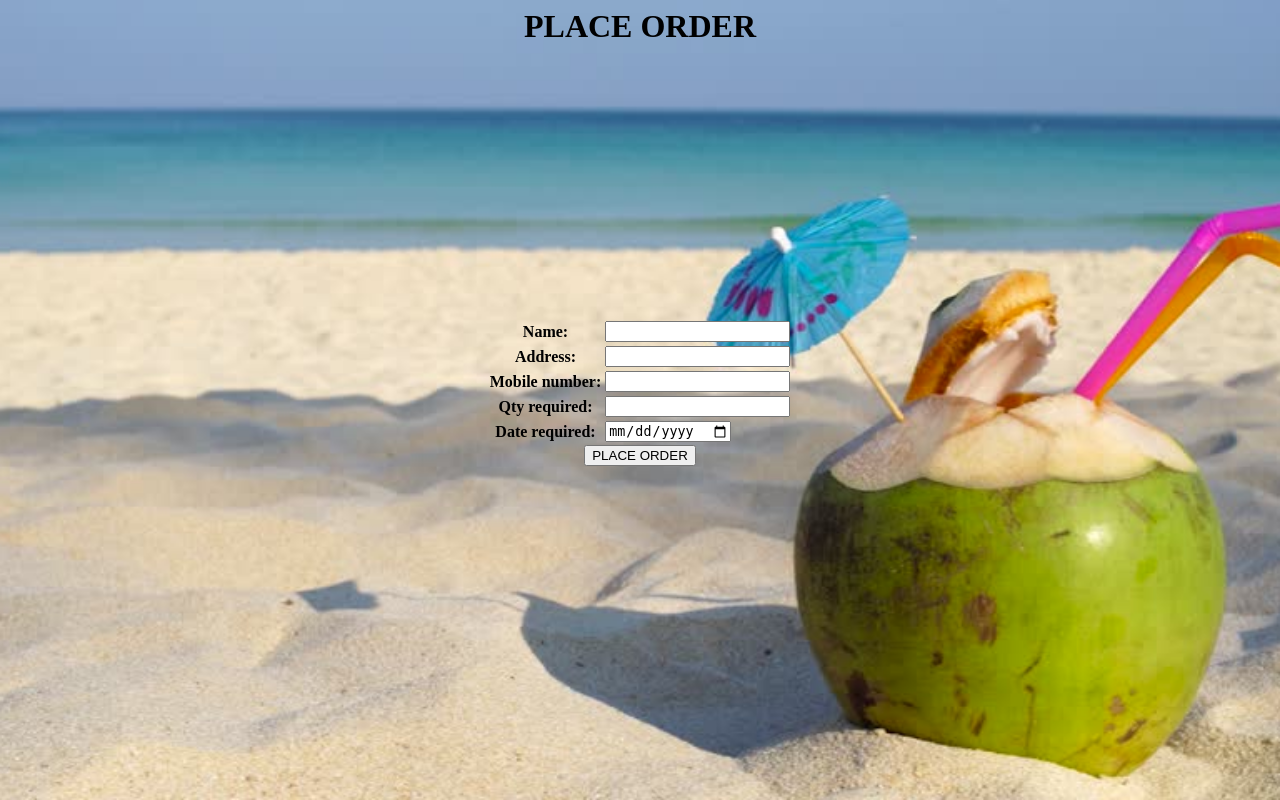
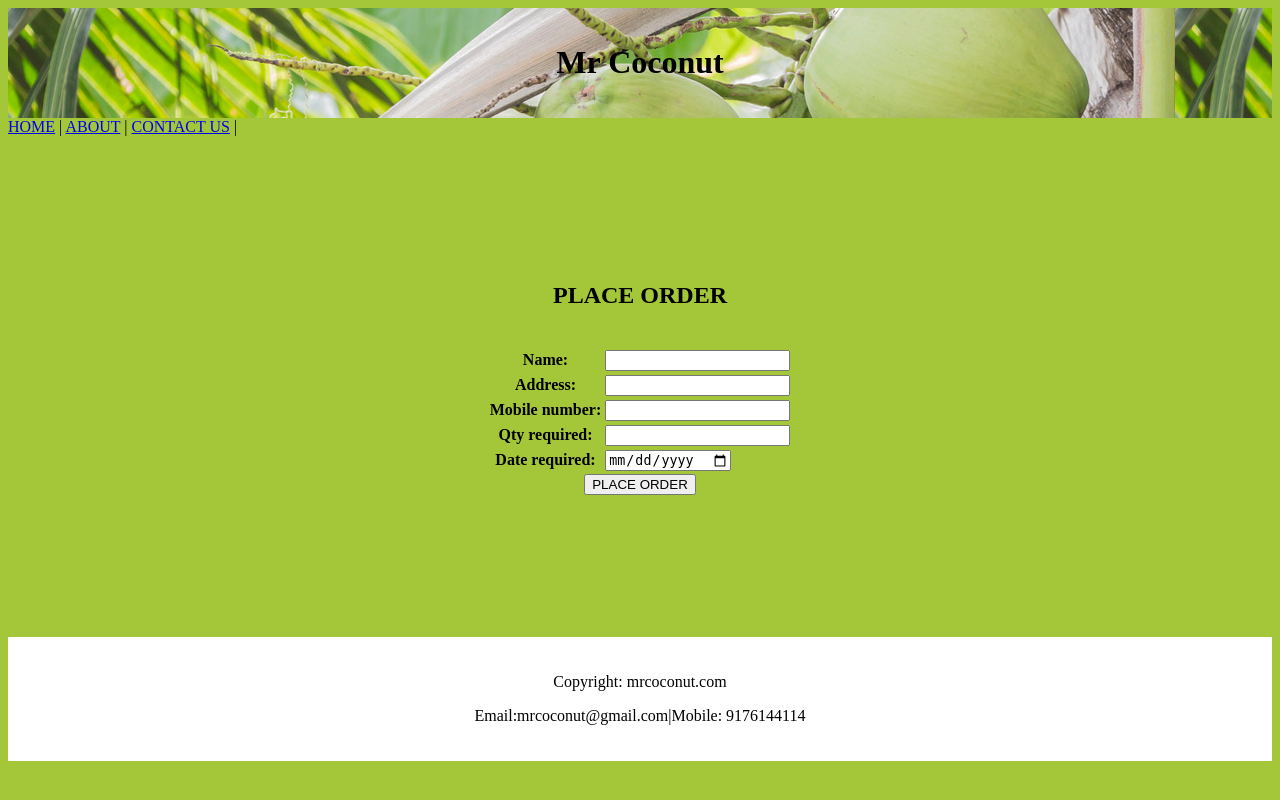
Before and after one commit to muthuselvanradhakrishnan/mrcoconut, a Django app: page / in a window 1280 px wide. Run offline with Django 3.2, Linux system fonts and the light colour scheme.

Commit message:
Update Form names.Removed Hotel

```diff
--- a/cocoinp/static/style.css
+++ b/cocoinp/static/style.css
@@ -1,6 +1,31 @@
+header {
+  background: url(images/header.jpg);
+  text-align: center;
+  padding: 15px;
+}
+* The navbar container */
+topnav {
+  overflow: hidden;
+  background-color: #333;
+}
 
+/* Navbar links */
+topnav a {
+  float: left;
+  display: block;
+  color: #f2f2f2;
+  text-align: center;
+  padding: 14px 16px;
+  text-decoration: none;
+}
+
+/* Links - change color on hover */
+topnav a:hover {
+  background-color: #ddd;
+  color: black;
+}
 body {
-    background: url(images/bg.jpg) no-repeat center center fixed;
+    background: url(images/bg.jpg);
     -webkit-background-size: cover;
     -moz-background-size: cover;
     -o-background-size: cover;
@@ -9,14 +34,7 @@ body {
 }
 
 div {
-    height: 200px;
-    width: 400px;
-    color:black;
-    position: fixed;
-    top: 50%;
-    left: 50%;
-    margin-top: -100px;
-    margin-left: -200px;
+
 }
 
 
@@ -24,3 +42,9 @@ textarea {
   background-color : white;
   color:black;
 }
+
+footer {
+  background-color: white;
+  text-align: center;
+  padding: 20px;
+}
--- a/cocoinp/templates/input.html
+++ b/cocoinp/templates/input.html
@@ -1,9 +1,16 @@
 <link rel="stylesheet" href="/static/style.css" xmlns="http://www.w3.org/1999/html">
-<center><h1 >PLACE ORDER </h1></center>
-<div>
-
+<header>
+    <h1>Mr Coconut</h1>
+  </header>
+<nav>
+  <a href="/home/">HOME</a> |
+  <a href="/about/">ABOUT</a> |
+  <a href="/contact/">CONTACT US</a> |
+</nav>
+<br><br><br><br><br><br><br>
 
 <center>
+    <h2> PLACE ORDER</h2>
     <form action="/update/" method="post">{% csrf_token %}
         <table>{{form}}<br> </table>
     <input type="submit" value="PLACE ORDER"/>
@@ -17,4 +24,9 @@
 </ul>
 {% endif %}
 </center>
-    </div>
+</body>
+<br><br><br><br><br><br><br>
+<footer>
+  <p>Copyright: mrcoconut.com</p>
+    <p>Email:mrcoconut@gmail.com|Mobile: 9176144114</p>
+</footer>
```
Also changed, not shown: cocoinp/static/images/bg.jpg, cocoinp/static/images/header.jpg (added).
